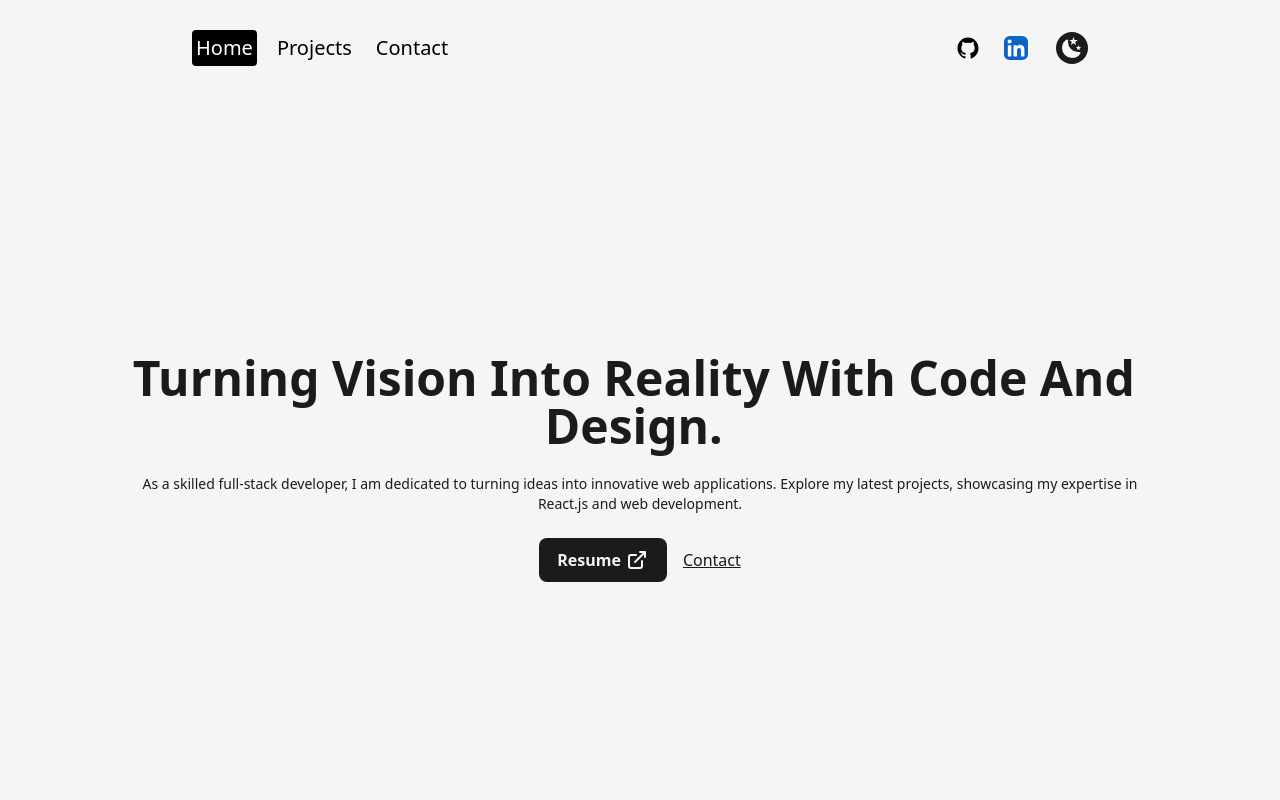
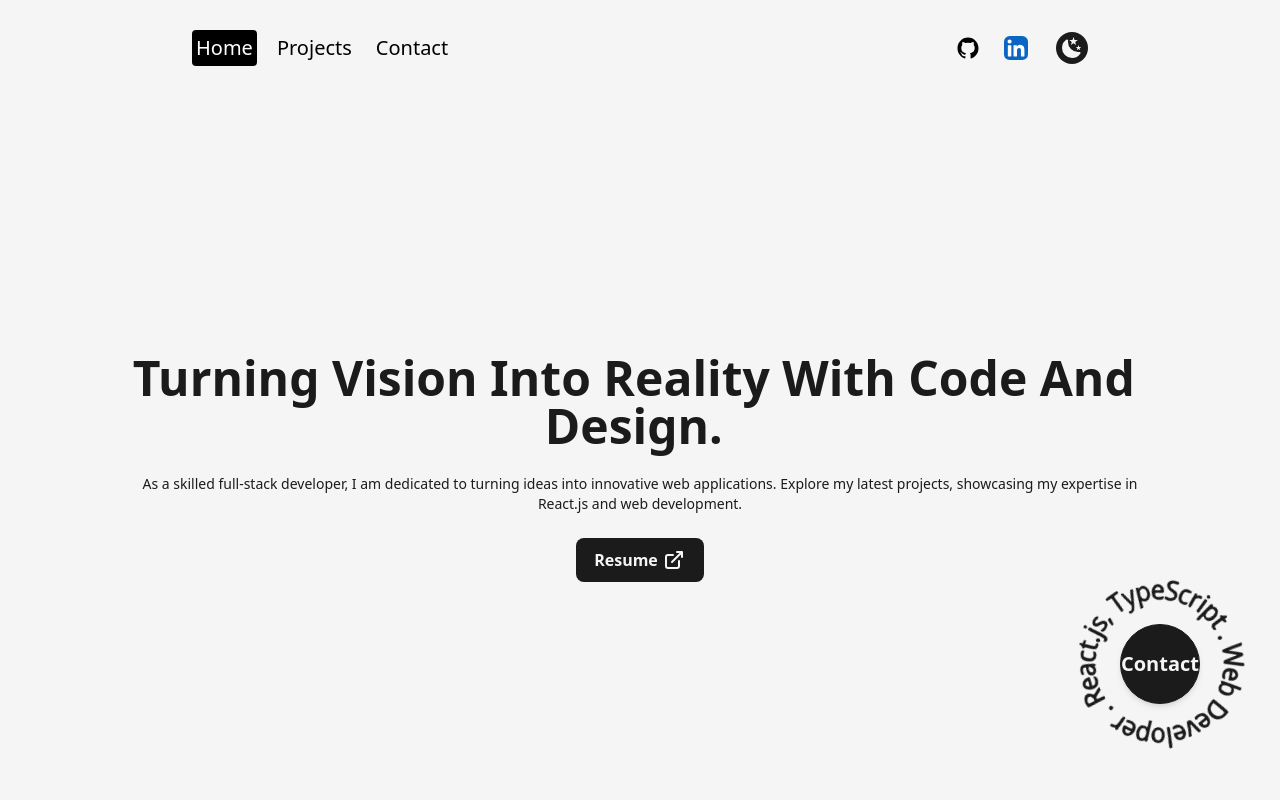
Before and after one commit to MaorSaadia/MyPortfolio, a Next.js app: page / in a window 1280 px wide. Shown: the top 800 px of the page. Built offline with nearby package versions, Linux system fonts and the light colour scheme.

Commit message:
continue working with the layout of the website including added contact circute

```diff
--- a/src/components/Footer.jsx
+++ b/src/components/Footer.jsx
@@ -1,4 +1,3 @@
-import React from "react";
 import Layout from "./Layout";
 
 const Footer = () => {
@@ -7,12 +6,50 @@ const Footer = () => {
       className="w-full border-t-2 border-solid border-dark font-medium text-lg
     dark:border-light dark:text-light"
     >
-      <Layout className="py-8 flex items-center justify-between">
+      <Layout className="py-8 flex items-center justify-between md:flex-row xs:py-6 xs:flex-col">
         <span>{new Date().getFullYear()} &copy; All Rights Resarved.</span>
-        <span className=" text-2xl px-1">Build By Maor Saadia</span>
+        <div className="flex items-center lg:py-2">
+          <span className="text-2xl px-1">Build By Maor Saadia</span>
+        </div>
+        {/* <Link
+          href="/"
+          target={"_blank"}
+          className="underline underline-offset-2"
+        >
+          Say Hello
+        </Link> */}
       </Layout>
     </footer>
   );
 };
 
 export default Footer;
+
+// import React from "react";
+// import Link from "next/link";
+// import Layout from "./layout";
+
+// const Footer = () => {
+//   return (
+//     <footer className="w-full border-t-2 border-solid border-dark font-medium text-lg dark:text-light dark:border-light sm:text-base">
+//       <Layout className="py-8 flex items-center justify-between lg:py-6 lg:flex-col">
+//         <span>{new Date().getFullYear()} &copy; All Rights Reserved.</span>
+//         <div className="flex items-center lg:py-2">
+//           Built With <span className="text-primary dark:text-primaryDark text-2xl px-1">&#9825;</span>
+//           <Link href="/" className="underline underline-offset-2">
+//             By Brian
+//           </Link>
+//         </div>
+//         <Link
+//           href="/"
+//           target={"_blank"}
+//           className="underline underline-offset-2"
+//         >
+//           Say Hello
+//         </Link>
+//       </Layout>
+//     </footer>
+//   );
+// };
+
+// export default Footer;
--- a/src/components/HireMe.jsx
+++ b/src/components/HireMe.jsx
@@ -4,18 +4,20 @@ import Link from "next/link";
 
 const HireMe = () => {
   return (
-    <div className="fixed left-4 bottom-4 flex items-center justify center overflow-hidden md:right-8 md:left-auto md:top-0 md:bottom-auto md:absolute sm:right-0">
-      <div className="w-48 h-auto flex items-center justify-center relativ md:w-24">
+    <div className="fixed right-6 bottom-12 flex items-center justify center overflow-hidden w-24 lg:w-48">
+      <div className="w-48 h-auto flex items-center justify-center relativ">
         <CircularText
           className={"fill-dark animate-spin-slow dark:fill-light"}
         />
 
         <Link
-          href="mailto:brianw.developer@gmail.com"
+          href="mailto:maorsa9@gmail.com"
           className="flex items-center justify-center absolute left-1/2 top-1/2 -translate-x-1/2 -translate-y-1/2 bg-dark text-light shadow-md border border-solid
-           border-dark w-20 h-20 rounded-full font-semibold hover:bg-light hover:text-dark dark:bg-light dark:text-dark hover:dark:bg-dark hover:dark:text-light hover:dark:border-light md:w-12 md:h-12 md:text-[10px]"
+           border-dark w-12 h-12 text-[10px] rounded-full font-semibold hover:bg-light hover:text-dark dark:bg-light dark:text-dark hover:dark:bg-dark hover:dark:text-light hover:dark:border-light
+           lg:w-20 lg:h-20 lg:text-[20px]
+"
         >
-          Hire Me
+          Contact
         </Link>
       </div>
     </div>
--- a/src/components/NavBar.jsx
+++ b/src/components/NavBar.jsx
@@ -162,6 +162,7 @@ const NavBar = () => {
                 variants={listItemVariants}
                 className=""
                 key={link.title}
+                onClick={() => setOpen((prev) => !prev)}
               >
                 <Link href={link.url}>{link.title}</Link>
               </motion.div>
--- a/src/layout.js
+++ b/src/layout.js
@@ -7,7 +7,7 @@ import Footer from "./components/Footer";
 const inter = Inter({ subsets: ["latin"] });
 
 export const metadata = {
-  title: "Maor_saadia/Portfolio ",
+  title: "Maor_saadia/Portfolio",
   description: "Generated by create next app",
 };
 
--- a/src/pages/index.jsx
+++ b/src/pages/index.jsx
@@ -5,6 +5,7 @@ import Layout from "@/components/Layout";
 import { LinkArrow } from "../components/Icons";
 import TransitionEffect from "@/components/TransitionEffect";
 import AnimatedText from "../components/AnimatedText";
+import HireMe from "@/components/HireMe";
 
 // const programing = "/programing.jpg";
 
@@ -12,7 +13,7 @@ export default function Home() {
   return (
     <>
       <Head>
-        <title>Create Next App</title>
+        <title>Maor_saadia/Portfolio</title>
         <meta name="description" content="Generated by create next app" />
       </Head>
       <TransitionEffect />
@@ -36,7 +37,7 @@ export default function Home() {
               <AnimatedText
                 text="Turning Vision Into Reality With Code And Design."
                 className="!text-6xl !text-left
-                  xl:!text-5xl lg:!text-center lg:!text=6xl md:!text-5xl sm:!text-3xl
+                  xl:!text-5xl lg:!text-center lg:!text=6xl md:!text-5xl
                   "
               />
               <p className="my-4 text-base font-medium md:text-sm sm:text-xs">
@@ -58,21 +59,21 @@ export default function Home() {
                 >
                   Resume <LinkArrow className={"w-6 ml-1"} />
                 </Link>
-                <Link
+                {/* <Link
                   href="mailto:tylercaillet2121@gmail.com"
                   target={"_blank"}
                   className="ml-4 text-lg font-medium capitalize text-dark underline dark:text-light md:text-base"
                 >
                   Contact
-                </Link>
+                </Link> */}
               </div>
             </div>
           </div>
           {/* <About /> */}
         </Layout>
 
-        {/* <HireMe />
-        <div className="absolute right-8 bottom-8 inline-block w-24 md:hidden">
+        <HireMe />
+        {/* <div className="absolute right-8 bottom-8 inline-block w-24 md:hidden">
           <Image src={lightBulb} alt="Tyler" className="w-full h-auto" />
         </div> */}
       </main>
--- a/tailwind.config.js
+++ b/tailwind.config.js
@@ -14,7 +14,7 @@ module.exports = {
       //     "conic-gradient(from 180deg at 50% 50%, var(--tw-gradient-stops))",
       // },
       screens: {
-        xs: "340px", // min-width
+        xs: "540px", // min-width
         // xxs: { max: "640px" },
       },
       colors: {
```
